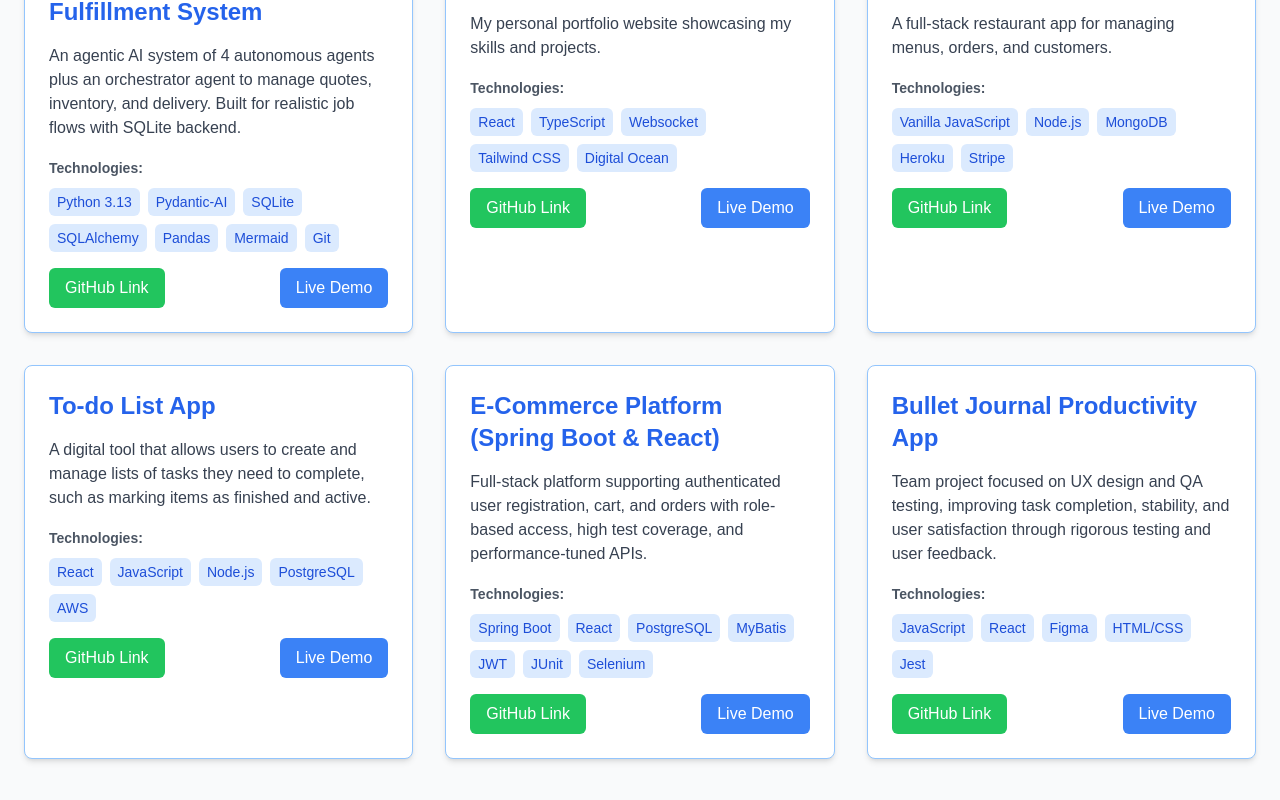
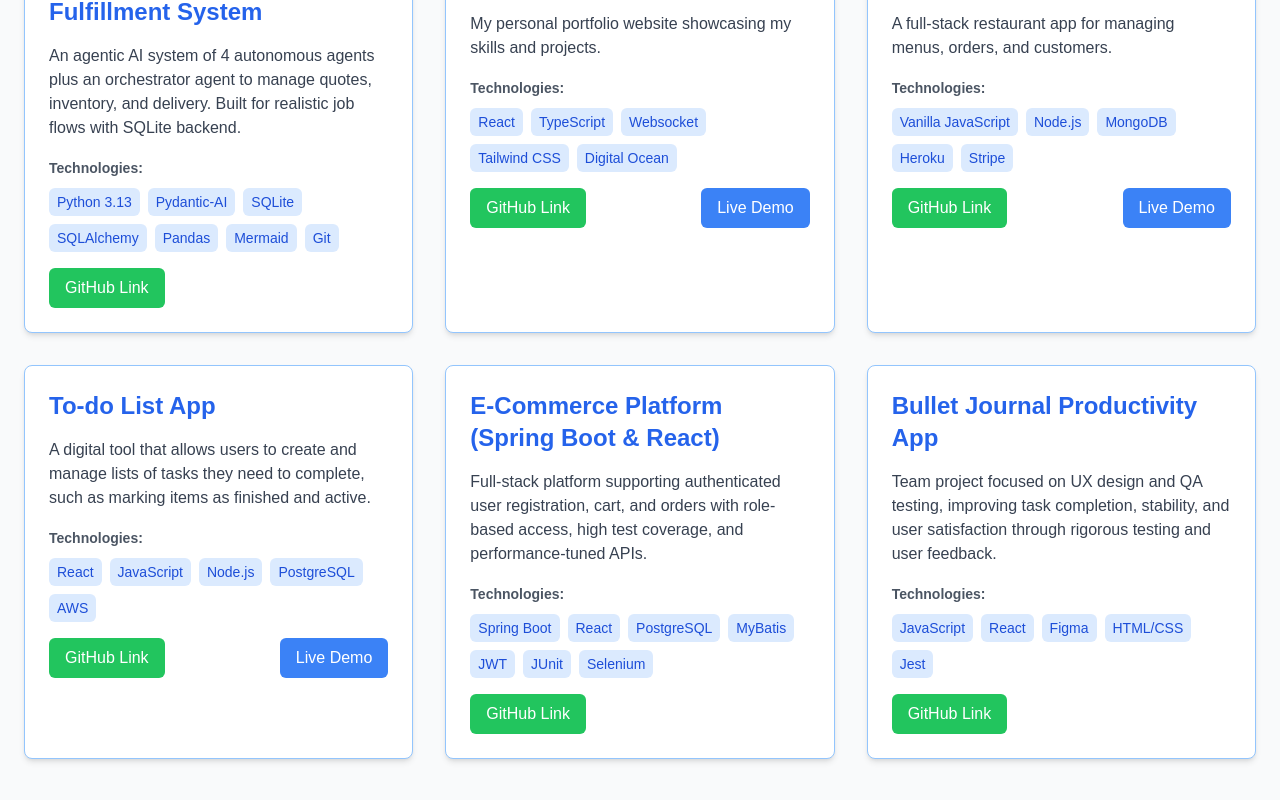
Before and after one commit to streda/personal-portfolio-production, a React (Create React App) app: page /projects in a window 1280 px wide. Shown: the part 2857-3657 px from the top of the page. Built offline with nearby package versions, Linux system fonts and the light colour scheme; no server answers.

Commit message:
Added Agentic AI project

```diff
--- a/src/components/Projects.tsx
+++ b/src/components/Projects.tsx
@@ -103,6 +103,7 @@ const Projects: React.FC = () => {
       >
         GitHub Link
       </a>
+      {project.liveDemo && (
   <a
     href={project.liveDemo}
     target="_blank"
@@ -111,6 +112,7 @@ const Projects: React.FC = () => {
   >
     Live Demo
   </a>
+)}
     </div>
   </div>
 ))}
```
Lines whose indentation alone changed are shown as unchanged.
